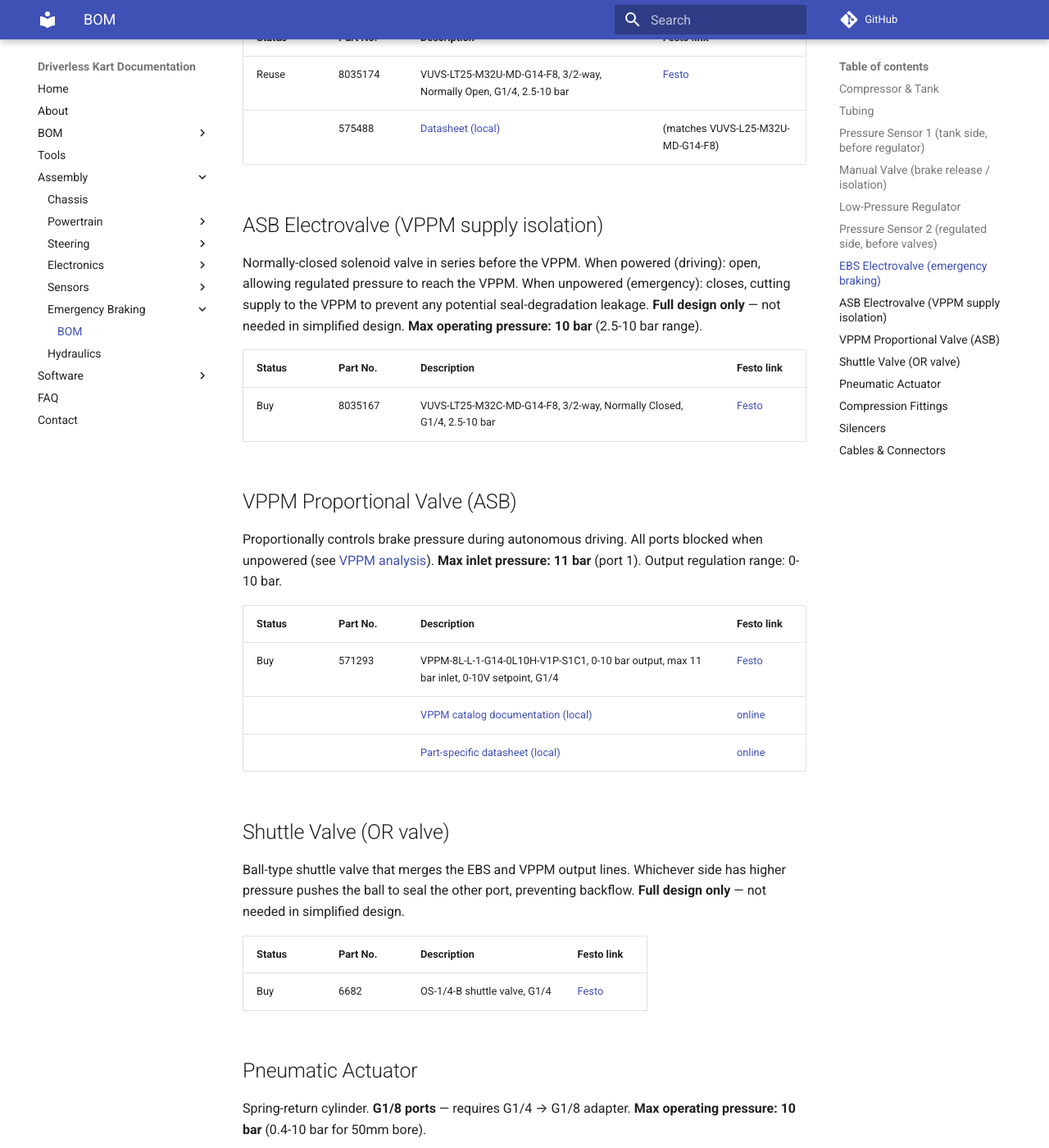
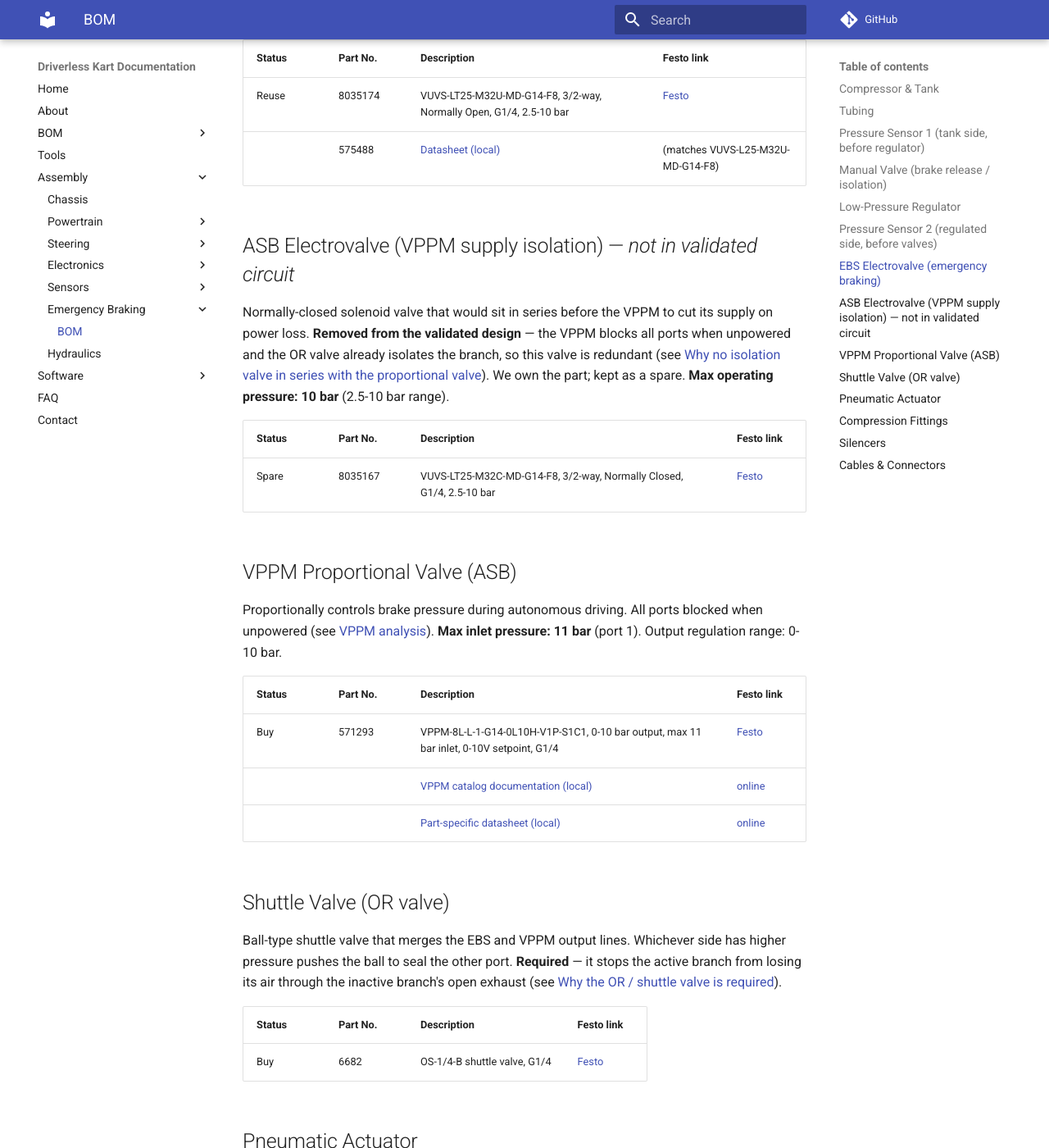
Before and after one commit to UM-Driverless/kart_docs, an MkDocs documentation site: the page built from docs/assembly/emergency-braking/bom.md, in a window 1280 px wide and 1400 px high, scrolled down 2544 px. Shown: the whole window at 82% size. Built offline with MkDocs 1.6.1 and Material for MkDocs 9.7.7, drawn with Linux system fonts in a browser that asks for light colours; comment, search, counter and statistics services are not loaded; some of the changed text lies outside the part shown.

Commit message:
braking: document validated EBS circuit (OR valve, no series ASB)
Show only the physically-validated hybrid pneumatic design: VPPM and EBS
in parallel, merged by the OR/shuttle valve, with no isolation valve in
series with the proportional valve.

- index.md: single validated design + diagram (ebs-validated.svg); add
  the two explanations — why no series valve (VPPM is normally-closed
  when unpowered AND the OR valve isolates the branch) and why the OR
  valve is required (keeps the active branch from venting through the
  inactive branch's open exhaust). Keep the VPPM datasheet evidence.
- bom.md: reframe to the validated design; ASB valve/coil/connector
  marked as owned spares; document coil compatibility (C1-5 form C vs
  B2-5 form B, both 12 V/3.4 W); fix VPPM-analysis anchor.
- diego-design.md: correct archive (VPPM blocks all ports, not vents;
  actuator is air-to-apply).
- AGENTS.md: point future sessions at the ~/dv/ working repo + history.md.

Co-Authored-By: Claude Opus 4.7 (1M context) <noreply@anthropic.com>

```diff
--- a/docs/assembly/emergency-braking/bom.md
+++ b/docs/assembly/emergency-braking/bom.md
@@ -2,7 +2,7 @@
 
 All pneumatic ports standardized to **G1/4** unless noted. Tubing is **6 mm OD / 4 mm ID** throughout. FS 2026 rules: push-in fittings are allowed for ASB/EBS, but we prefer compression (union nut) fittings. Exception: the SDE5 sensor has an integrated QS-6 push-in port.
 
-This BOM covers the **full design** (ASB + OR valve). The simplified design uses the same parts minus the ASB valve, OR valve, ASB coil, and one silencer/connector.
+This BOM covers the **validated design** (parallel VPPM + EBS, merged by the OR valve, **no series ASB isolation valve** — see the [design page](index.md)). The ASB valve, its coil, and its connector are still listed below because we own them, but they are **not part of the validated circuit** (kept as spares).
 
 The BOM follows the pneumatic path from compressor/tank to actuator.
 
@@ -68,24 +68,24 @@ Datasheet (local): [`567465datasheet.pdf`](../../assets/datasheets/567465datashe
 
 ## EBS Electrovalve (emergency braking)
 
-Normally-open solenoid valve. When powered (driving): closed. When unpowered (emergency): opens and delivers full supply pressure to the actuator. In both simplified and full designs. **Max operating pressure: 10 bar** (2.5-10 bar range).
+Normally-open solenoid valve. When powered (driving): closed. When unpowered (emergency): opens and delivers full supply pressure to the actuator. **Max operating pressure: 10 bar** (2.5-10 bar range).
 
 | Status | Part No. | Description | Festo link |
 |---|---|---|---|
 | Reuse | 8035174 | VUVS-LT25-M32U-MD-G14-F8, 3/2-way, Normally Open, G1/4, 2.5-10 bar | [Festo](https://www.festo.com/es/es/a/8035174/) |
 | | 575488 | [Datasheet (local)](../../assets/datasheets/575488datasheet.pdf) | (matches VUVS-L25-M32U-MD-G14-F8) |
 
-## ASB Electrovalve (VPPM supply isolation)
+## ASB Electrovalve (VPPM supply isolation) — *not in validated circuit*
 
-Normally-closed solenoid valve in series before the VPPM. When powered (driving): open, allowing regulated pressure to reach the VPPM. When unpowered (emergency): closes, cutting supply to the VPPM to prevent any potential seal-degradation leakage. **Full design only** — not needed in simplified design. **Max operating pressure: 10 bar** (2.5-10 bar range).
+Normally-closed solenoid valve that would sit in series before the VPPM to cut its supply on power loss. **Removed from the validated design** — the VPPM blocks all ports when unpowered and the OR valve already isolates the branch, so this valve is redundant (see [Why no isolation valve in series with the proportional valve](index.md#why-no-isolation-valve-in-series-with-the-proportional-valve)). We own the part; kept as a spare. **Max operating pressure: 10 bar** (2.5-10 bar range).
 
 | Status | Part No. | Description | Festo link |
 |---|---|---|---|
-| Buy | 8035167 | VUVS-LT25-M32C-MD-G14-F8, 3/2-way, Normally Closed, G1/4, 2.5-10 bar | [Festo](https://www.festo.com/es/es/a/8035167/) |
+| Spare | 8035167 | VUVS-LT25-M32C-MD-G14-F8, 3/2-way, Normally Closed, G1/4, 2.5-10 bar | [Festo](https://www.festo.com/es/es/a/8035167/) |
 
 ## VPPM Proportional Valve (ASB)
 
-Proportionally controls brake pressure during autonomous driving. All ports blocked when unpowered (see [VPPM analysis](index.md#vppm-unpowered-behavior-what-does-unregulated-mean)). **Max inlet pressure: 11 bar** (port 1). Output regulation range: 0-10 bar.
+Proportionally controls brake pressure during autonomous driving. All ports blocked when unpowered (see [VPPM analysis](index.md#vppm-unpowered-behavior-the-datasheet-evidence)). **Max inlet pressure: 11 bar** (port 1). Output regulation range: 0-10 bar.
 
 | Status | Part No. | Description | Festo link |
 |---|---|---|---|
@@ -95,7 +95,7 @@ Proportionally controls brake pressure during autonomous driving. All ports bloc
 
 ## Shuttle Valve (OR valve)
 
-Ball-type shuttle valve that merges the EBS and VPPM output lines. Whichever side has higher pressure pushes the ball to seal the other port, preventing backflow. **Full design only** — not needed in simplified design.
+Ball-type shuttle valve that merges the EBS and VPPM output lines. Whichever side has higher pressure pushes the ball to seal the other port. **Required** — it stops the active branch from losing its air through the inactive branch's open exhaust (see [Why the OR / shuttle valve is required](index.md#why-the-or-shuttle-valve-is-required)).
 
 | Status | Part No. | Description | Festo link |
 |---|---|---|---|
@@ -146,5 +146,8 @@ Datasheet (local): [`2316datasheet.pdf`](../../assets/datasheets/2316datasheet.p
 |---|---|---|---|---|
 | Buy | 542256 | 1 | NEBU-M12W8-K-2-N-LE8, M12 8-pin shielded cable (VPPM control) | [Festo](https://www.festo.com/es/es/a/542256/) |
 | Check | 541333 | 2 | NEBU-M8G3-K-2.5-LE3, M8 3-pin cable (pressure sensors) | [Festo](https://www.festo.com/es/es/a/541333/) |
-| Buy | 8030801 | 1 | Solenoid coil for ASB valve (VUVS-LT25) | [Festo](https://www.festo.com/es/es/a/8030801/) |
-| Buy | 151687 | 2 | MSSD-EB connector for valve coils (1× EBS + 1× ASB) | [Festo](https://www.festo.com/es/es/a/151687/) |
+| Reuse | 8030810 | 1 | EBS valve coil **VACF-B-C1-5**, 12 V DC / 3.4 W, **connector form C** (EN 175301-803) | [Festo](https://www.festo.com/es/es/a/8030810/) |
+| Buy | 151687 | 1 | MSSD-EB connector (**form C**) for the EBS coil | [Festo](https://www.festo.com/es/es/a/151687/) |
+| Spare | 8030801 | 1 | ASB valve coil **VACF-B-B2-5**, 12 V DC / 3.4 W, **connector form B** (DIN, 11 mm). Only needed if the spare ASB valve is fitted | [Festo](https://www.festo.com/es/es/a/8030801/) |
+
+> **Coil compatibility (12 V supply).** Both VUVS-LT25 coils are **electrically identical** — 12 V DC, 3.4 W (≈0.28 A), insulation class H, IP65 — so both run directly off the kart's 12 V rail and are interchangeable electrically. They are **not connector-interchangeable**, though: the EBS coil (VACF-B-C1-5, 8030810) is **form C** and mates with the MSSD-EB (151687); the spare ASB coil (VACF-B-B2-5, 8030801) is **form B** (11 mm DIN) and needs its own form-B plug — an MSSD-EB will not fit it. The validated circuit uses only the EBS coil + MSSD-EB, so this only matters if the spare ASB valve is ever wired in.
```
Also changed, not shown: other parts of docs/assembly/emergency-braking/bom.md (+1 -1 lines), AGENTS.md (+12 -0 lines), docs/assembly/emergency-braking/diego-design.md (+3 -3 lines), docs/assembly/emergency-braking/index.md (+73 -105 lines), docs/assembly/emergency-braking/images/ebs-simplified.svg (deleted), docs/assembly/emergency-braking/images/ebs-validated.svg.
